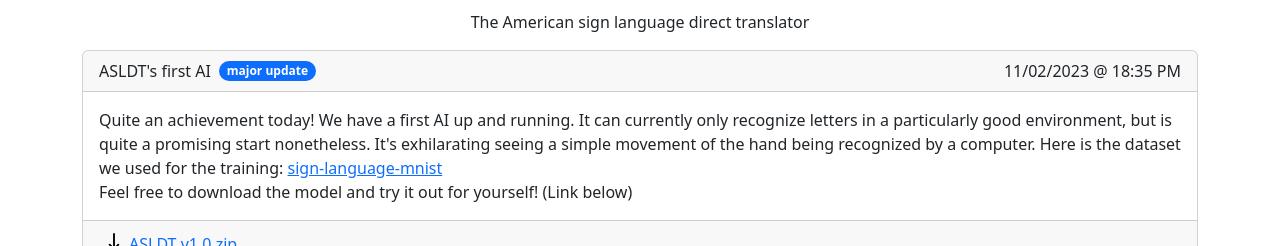
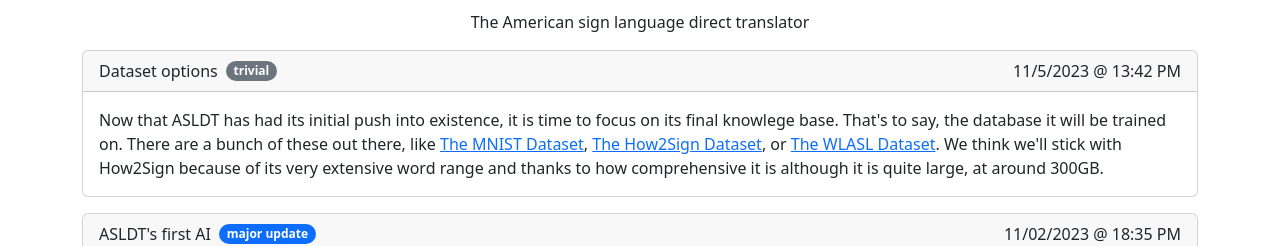
Before and after one commit to EnjoyBacon7/ASLDT, a React (Vite) app: page / in a window 1280 px wide. Shown: the part 162-408 px from the top of the page. Built offline with nearby package versions, Linux system fonts and the light colour scheme.

Commit message:
Added Dataset selection

```diff
--- a/src/App.jsx
+++ b/src/App.jsx
@@ -13,6 +13,21 @@ function App() {
       <Navbar />
       <div className="container">
         <Title />
+
+        <Update_cmpnt
+          title="Dataset options"
+          tags={["trivial"]}
+          body={[
+            "Now that ASLDT has had its initial push into existence, it is time to focus on its final knowlege base. That's to say, the database it will be trained on. There are a bunch of these out there, like ",
+            <a href="https://www.kaggle.com/datasets/datamunge/sign-language-mnist">The MNIST Dataset</a>,
+            ", ",
+            <a href="https://how2sign.github.io">The How2Sign Dataset</a>,
+            ", or ",
+            <a href="https://dxli94.github.io/WLASL/">The WLASL Dataset</a>,
+            ". We think we'll stick with How2Sign because of its very extensive word range and thanks to how comprehensive it is although it is quite large, at around 300GB."
+          ]}
+          date="11/5/2023 @ 13:42 PM"
+        />
 
         <Update_cmpnt
           title="ASLDT's first AI"
```
